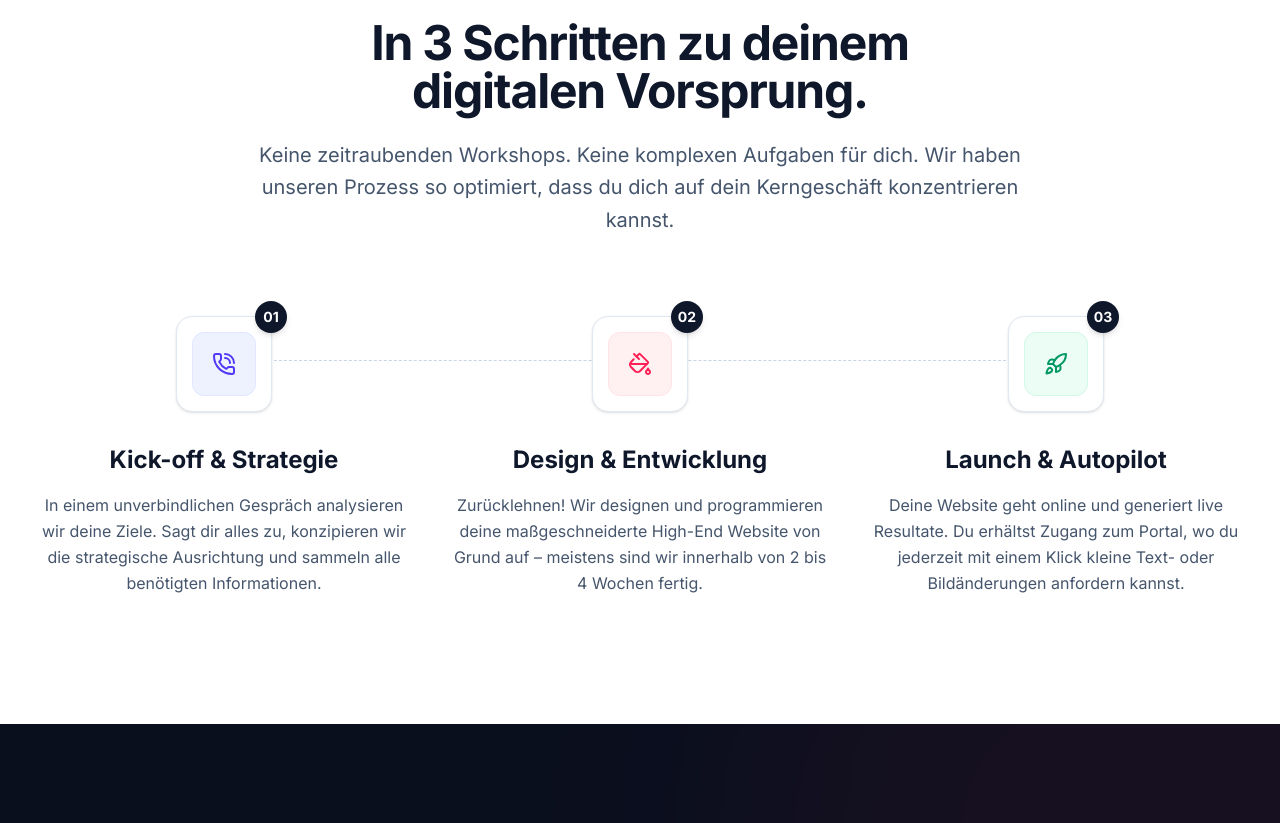
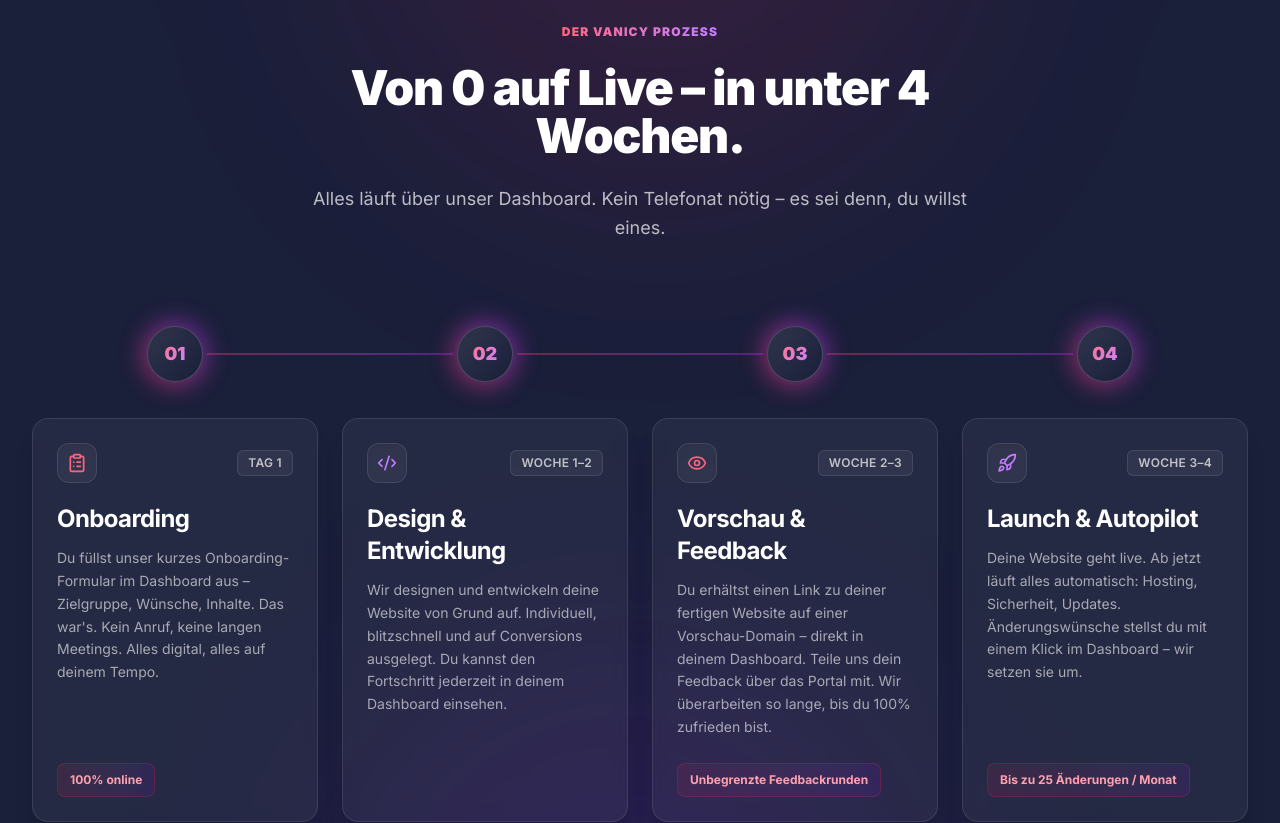
Before and after one commit to TrustlyStudio/RevelaAi, a Next.js app: page / in a window 1280 px wide. Shown: the part 8520-9343 px from the top of the page. Built offline with nearby package versions, Linux system fonts and the light colour scheme.

Commit message:
feat(HowItWorks): Update section with new icons and process
Refactors the "How It Works" section to use more descriptive icons and streamlines the process description. The steps are now more aligned with a digital-first, AI-optimized workflow.

```diff
--- a/components/HowItWorksSection.tsx
+++ b/components/HowItWorksSection.tsx
@@ -1,29 +1,41 @@
 'use client';
 
+import React from 'react';
 import { motion } from 'motion/react';
-import { PhoneCall, PaintBucket, Rocket } from 'lucide-react';
+import { ClipboardList, Code2, Eye, Rocket } from 'lucide-react';
 
 const steps = [
   {
-    icon: <PhoneCall className="w-6 h-6 text-indigo-600" />,
-    iconBg: "bg-indigo-50 border-indigo-100",
-    number: "01",
-    title: "Kick-off & Strategie",
-    desc: "In einem unverbindlichen Gespräch analysieren wir deine Ziele. Sagt dir alles zu, konzipieren wir die strategische Ausrichtung und sammeln alle benötigten Informationen."
+    number: "1",
+    title: "Onboarding",
+    desc: "Du füllst unser kurzes Onboarding-Formular im Dashboard aus – Zielgruppe, Wünsche, Inhalte. Das war's. Kein Anruf, keine langen Meetings. Alles digital, alles auf deinem Tempo.",
+    icon: <ClipboardList className="w-5 h-5 text-rose-400" />,
+    badge: "Tag 1",
+    pill: "100% online"
   },
   {
-    icon: <PaintBucket className="w-6 h-6 text-rose-500" />,
-    iconBg: "bg-rose-50 border-rose-100",
-    number: "02",
+    number: "2",
     title: "Design & Entwicklung",
-    desc: "Zurücklehnen! Wir designen und programmieren deine maßgeschneiderte High-End Website von Grund auf – meistens sind wir innerhalb von 2 bis 4 Wochen fertig."
+    desc: "Wir designen und entwickeln deine Website von Grund auf. Individuell, blitzschnell und auf Conversions ausgelegt. Du kannst den Fortschritt jederzeit in deinem Dashboard einsehen.",
+    icon: <Code2 className="w-5 h-5 text-purple-400" />,
+    badge: "Woche 1–2",
+    pill: null
   },
   {
-    icon: <Rocket className="w-6 h-6 text-emerald-600" />,
-    iconBg: "bg-emerald-50 border-emerald-100",
-    number: "03",
+    number: "3",
+    title: "Vorschau & Feedback",
+    desc: "Du erhältst einen Link zu deiner fertigen Website auf einer Vorschau-Domain – direkt in deinem Dashboard. Teile uns dein Feedback über das Portal mit. Wir überarbeiten so lange, bis du 100% zufrieden bist.",
+    icon: <Eye className="w-5 h-5 text-rose-400" />,
+    badge: "Woche 2–3",
+    pill: "Unbegrenzte Feedbackrunden"
+  },
+  {
+    number: "4",
     title: "Launch & Autopilot",
-    desc: "Deine Website geht online und generiert live Resultate. Du erhältst Zugang zum Portal, wo du jederzeit mit einem Klick kleine Text- oder Bildänderungen anfordern kannst."
+    desc: "Deine Website geht live. Ab jetzt läuft alles automatisch: Hosting, Sicherheit, Updates. Änderungswünsche stellst du mit einem Klick im Dashboard – wir setzen sie um.",
+    icon: <Rocket className="w-5 h-5 text-purple-400" />,
+    badge: "Woche 3–4",
+    pill: "Bis zu 25 Änderungen / Monat"
   }
 ];
 
@@ -44,53 +56,98 @@ const fadeInUp = {
 
 export function HowItWorksSection() {
   return (
-    <section className="py-24 lg:py-32 bg-white relative overflow-hidden border-t border-slate-200">
-      <div className="absolute top-1/2 left-0 w-full h-px bg-gradient-to-r from-transparent via-slate-200 to-transparent -z-10 hidden lg:block" />
+    <section className="py-24 lg:py-32 relative bg-[#1a1f3a] text-white overflow-hidden">
+      {/* Background glowing orbs */}
+      <div className="absolute top-0 right-1/4 w-[600px] h-[600px] bg-rose-500/10 rounded-full blur-[120px] pointer-events-none -translate-y-1/2"></div>
+      <div className="absolute bottom-0 left-1/4 w-[600px] h-[600px] bg-purple-600/10 rounded-full blur-[120px] pointer-events-none translate-y-1/2"></div>
 
-      <motion.div
-        initial="hidden"
-        whileInView="visible"
-        viewport={{ once: true, margin: "-100px" }}
-        variants={staggerContainer}
-        className="max-w-7xl mx-auto px-4 sm:px-6 lg:px-8"
-      >
-        <motion.div variants={fadeInUp} className="text-center max-w-3xl mx-auto mb-20">
-          <h2 className="text-4xl md:text-5xl font-sans font-bold text-slate-900 tracking-tight mb-6">
-            In 3 Schritten zu deinem<br />digitalen Vorsprung.
+      <div className="max-w-7xl mx-auto px-4 sm:px-6 lg:px-8 relative z-10">
+
+        {/* Section Header */}
+        <motion.div
+          initial={{ opacity: 0, y: 20 }}
+          whileInView={{ opacity: 1, y: 0 }}
+          viewport={{ once: true, margin: "-100px" }}
+          transition={{ duration: 0.6 }}
+          className="text-center max-w-3xl mx-auto mb-20"
+        >
+          <div className="inline-flex items-center justify-center mb-6">
+            <span className="text-[10px] md:text-xs font-black uppercase tracking-widest text-transparent bg-clip-text bg-gradient-to-r from-rose-400 to-purple-400">
+              Der Vanicy Prozess
+            </span>
+          </div>
+          <h2 className="text-3xl md:text-4xl lg:text-5xl font-black mb-6 tracking-tight text-white">
+            Von 0 auf Live – in unter 4 Wochen.
           </h2>
-          <p className="text-xl text-slate-600 leading-relaxed">
-            Keine zeitraubenden Workshops. Keine komplexen Aufgaben für dich. Wir haben unseren Prozess so optimiert, dass du dich auf dein Kerngeschäft konzentrieren kannst.
+          <p className="text-base md:text-lg text-white/70 max-w-2xl mx-auto leading-relaxed">
+            Alles läuft über unser Dashboard. Kein Telefonat nötig – es sei denn, du willst eines.
           </p>
         </motion.div>
 
-        <div className="grid lg:grid-cols-3 gap-12 lg:gap-8 relative">
-          {/* Connecting line for desktop */}
-          <div className="hidden lg:block absolute top-[44px] left-[15%] right-[15%] h-px border-t border-dashed border-slate-300 z-0"></div>
-
+        {/* Timeline Grid */}
+        <motion.div
+          initial="hidden"
+          whileInView="visible"
+          viewport={{ once: true, margin: "-100px" }}
+          variants={staggerContainer}
+          className="grid grid-cols-1 lg:grid-cols-4 gap-10 lg:gap-6"
+        >
           {steps.map((step, idx) => (
             <motion.div
               key={idx}
               variants={fadeInUp}
-              className="relative z-10 flex flex-col items-center text-center group"
+              className="relative flex flex-row lg:flex-col items-start lg:items-center h-full"
             >
-              <div className={`w-24 h-24 rounded-2xl bg-white border border-slate-200 shadow-sm flex items-center justify-center mb-8 relative group-hover:scale-105 transition-transform duration-300`}>
-                <div className={`w-16 h-16 rounded-xl ${step.iconBg} border flex items-center justify-center`}>
-                  {step.icon}
-                </div>
-                {/* Decorative Number */}
-                <div className="absolute -top-4 -right-4 w-8 h-8 bg-slate-900 text-white rounded-full flex items-center justify-center text-sm font-bold shadow-md">
-                  {step.number}
+              {/* Connectors */}
+              {idx !== steps.length - 1 && (
+                <>
+                  {/* Desktop connector */}
+                  <div className="hidden lg:block absolute top-[31px] left-[50%] w-[calc(100%+1.5rem)] h-[2px] bg-gradient-to-r from-rose-500/40 to-purple-600/40 z-0"></div>
+                  {/* Mobile connector */}
+                  <div className="block lg:hidden absolute top-[64px] left-[31px] w-[2px] h-[calc(100%+2.5rem-64px)] bg-gradient-to-b from-rose-500/40 to-purple-600/40 z-0 transition-all"></div>
+                </>
+              )}
+
+              {/* Node Circle */}
+              <div className="w-16 h-16 shrink-0 rounded-full bg-[#1a1f3a] z-10 p-1 relative group">
+                <div className="absolute inset-0 bg-gradient-to-tr from-rose-500 to-purple-600 rounded-full opacity-60 blur-md group-hover:opacity-100 transition-opacity duration-500"></div>
+                <div className="relative w-full h-full bg-[#1a1f3a] border border-white/20 rounded-full flex items-center justify-center shadow-inner overflow-hidden">
+                   <div className="absolute inset-0 bg-gradient-to-br from-white/10 to-transparent"></div>
+                   <span className="text-lg font-black text-transparent bg-clip-text bg-gradient-to-br from-rose-400 to-purple-400">
+                     0{step.number}
+                   </span>
                 </div>
               </div>
 
-              <h3 className="text-2xl font-bold text-slate-900 mb-4">{step.title}</h3>
-              <p className="text-slate-600 leading-relaxed max-w-sm">
-                {step.desc}
-              </p>
+              {/* Content Card */}
+              <div className="ml-6 lg:ml-0 mt-0 lg:mt-8 flex-1 w-full flex flex-col bg-white/5 backdrop-blur-sm border border-white/10 rounded-2xl p-5 lg:p-6 shadow-xl hover:bg-white/[0.07] hover:border-white/20 transition-colors duration-300">
+                <div className="flex items-center justify-between mb-5">
+                  <div className="w-10 h-10 rounded-xl bg-white/5 border border-white/10 flex items-center justify-center flex-shrink-0 shadow-inner">
+                    {step.icon}
+                  </div>
+                  <div className="px-2.5 py-1 rounded-md bg-white/5 border border-white/10 text-[10px] md:text-xs font-semibold text-white/70 tracking-wide uppercase whitespace-nowrap">
+                    {step.badge}
+                  </div>
+                </div>
+
+                <h3 className="text-xl md:text-2xl font-bold text-white mb-3 tracking-tight">{step.title}</h3>
+
+                <p className="text-sm text-white/60 leading-relaxed mb-6 flex-1">
+                  {step.desc}
+                </p>
+
+                {step.pill && (
+                  <div className="mt-auto">
+                    <div className="inline-flex w-full sm:w-auto items-center justify-center gap-1.5 px-3 py-2 rounded-lg bg-gradient-to-r from-rose-500/10 to-purple-600/10 border border-rose-500/20 text-xs font-bold text-rose-300">
+                      {step.pill}
+                    </div>
+                  </div>
+                )}
+              </div>
             </motion.div>
           ))}
-        </div>
-      </motion.div>
+        </motion.div>
+      </div>
     </section>
   );
 }
```
